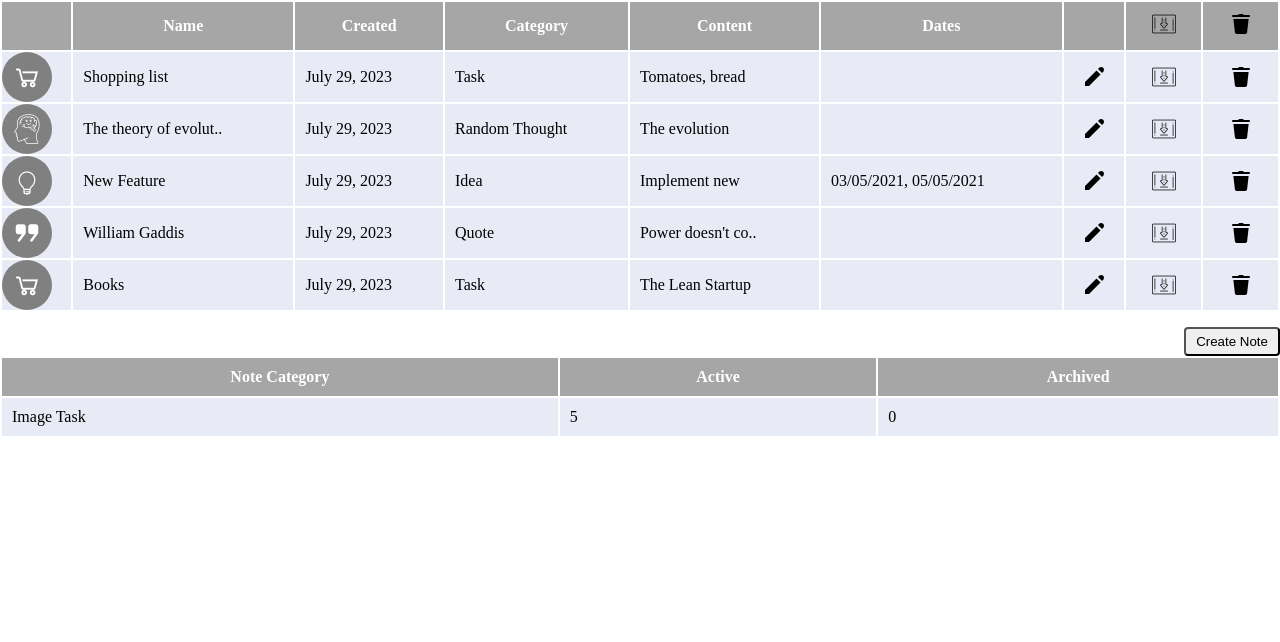
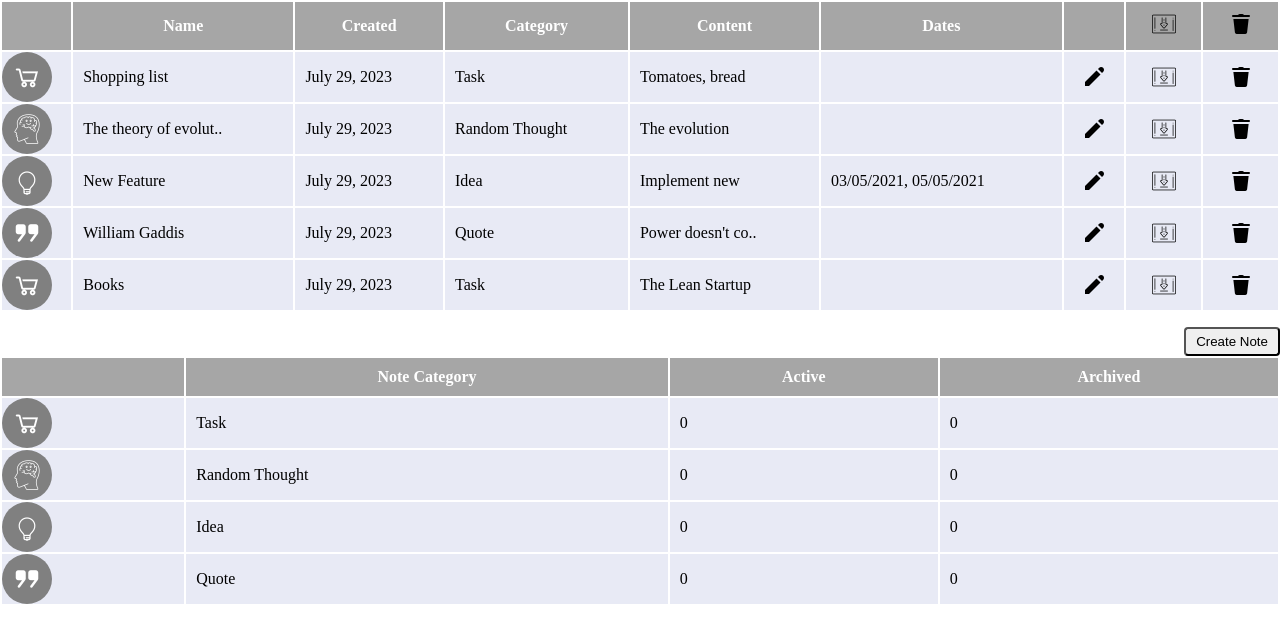
Before and after one commit to oberemok-oksana/notes-project, a website built with Vite: page index.html in a window 1280 px wide. Built offline with nearby package versions, Linux system fonts and the light colour scheme; files whose address does not match are found by name.

Commit message:
fix select from "Quotes" to "Quote",add static tags for archive table

```diff
--- a/index.html
+++ b/index.html
@@ -38,7 +38,7 @@
             <option value="Task">Task</option>
             <option value="Random Thought">Random Thought</option>
             <option value="Idea">Idea</option>
-            <option value="Quotes">Quotes</option>
+            <option value="Quote">Quote</option>
           </select>
         </div>
 
@@ -56,6 +56,7 @@
         <table class="table">
           <thead class="table-head">
             <tr>
+              <th></th>
               <th>Note Category</th>
               <th>Active</th>
               <th>Archived</th>
@@ -63,9 +64,42 @@
           </thead>
           <tbody class="archive">
             <tr class="table-data">
-              <td>Image Task</td>
-              <td class="active-notes">13</td>
-              <td class="archived-notes">7</td>
+              <td class="category">
+                <img src="./public//images/icons8-cart-30.png" alt="cart" />
+              </td>
+              <td>Task</td>
+              <td class="active-task-notes">0</td>
+              <td class="archived-task-notes">0</td>
+            </tr>
+            <tr class="table-data">
+              <td class="category">
+                <img
+                  src="./public//images/icons8-mind-30.png"
+                  alt="random thought"
+                />
+              </td>
+              <td>Random Thought</td>
+              <td class="active-random-thought-notes">0</td>
+              <td class="archived-random-thought-notes">0</td>
+            </tr>
+            <tr class="table-data">
+              <td class="category">
+                <img src="./public//images/icons8-light-on-30.png" alt="idea" />
+              </td>
+              <td>Idea</td>
+              <td class="active-idea-notes">0</td>
+              <td class="archived-idea-notes">0</td>
+            </tr>
+            <tr class="table-data">
+              <td class="category">
+                <img
+                  src="./public//images/icons8-get-quote-30.png"
+                  alt="quote"
+                />
+              </td>
+              <td>Quote</td>
+              <td class="active-quote-notes">0</td>
+              <td class="archived-quote-notes">0</td>
             </tr>
           </tbody>
         </table>
```
